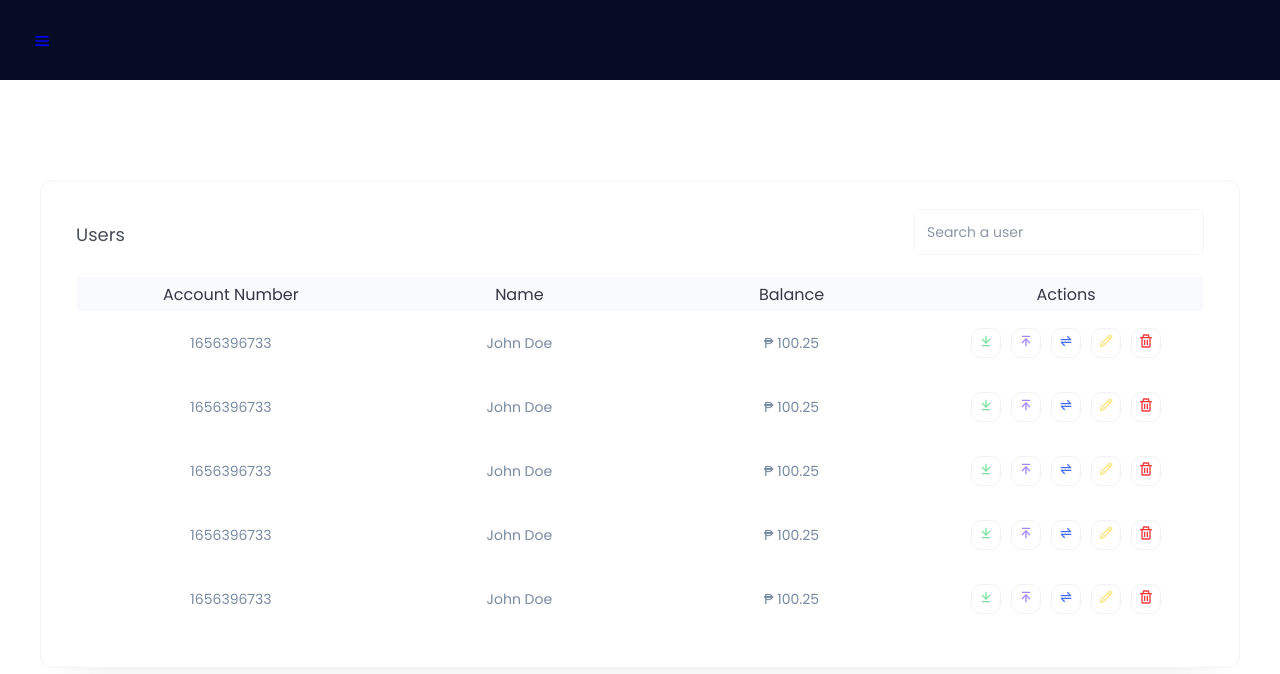
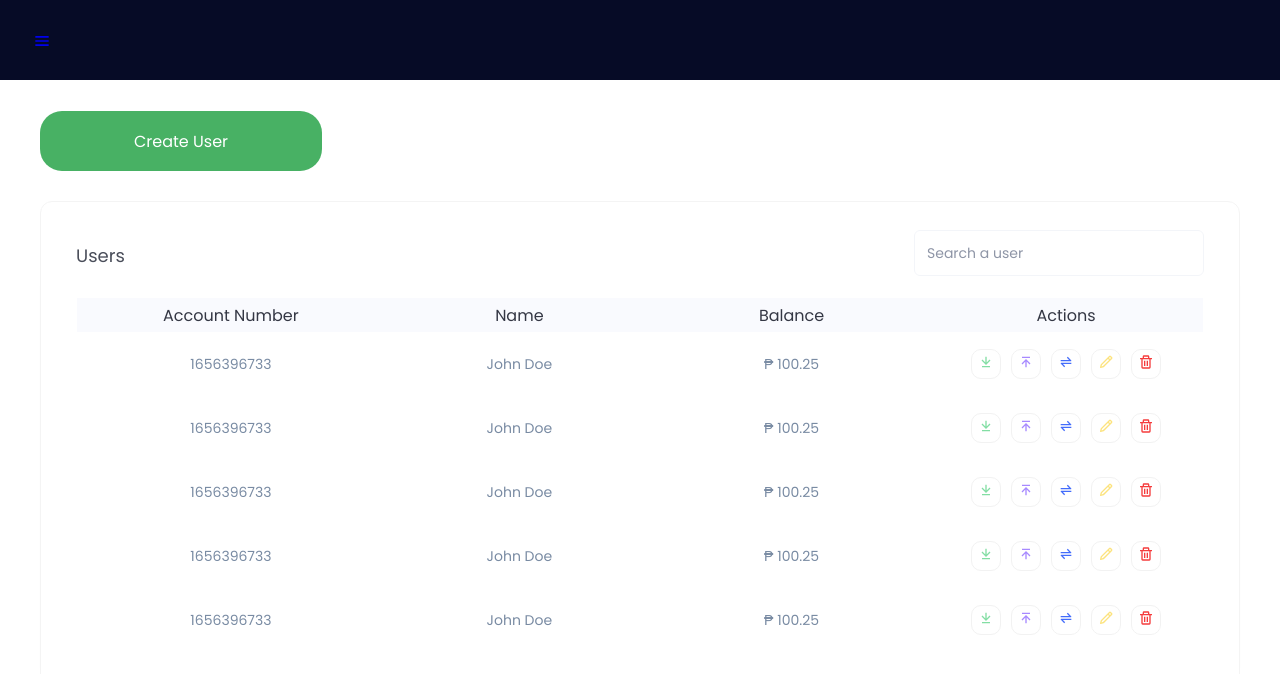
Before and after one commit to louisordonez/banking-app, a React (Create React App) app: page /Users in a window 1280 px wide. Shown: the top 674 px of the page. Built offline with nearby package versions, Linux system fonts and the light colour scheme.

Commit message:
Add create user btn

```diff
--- a/src/Assets/Styles/Scss/components/_navbar.scss
+++ b/src/Assets/Styles/Scss/components/_navbar.scss
@@ -22,6 +22,7 @@
   top: 0;
   left: -100%;
   transition: 850ms;
+  z-index: 1;
 
   span {
     margin-left: 1.6rem;
--- a/src/Assets/Styles/Scss/pages/_users.scss
+++ b/src/Assets/Styles/Scss/pages/_users.scss
@@ -1,3 +1,3 @@
-.users {
-  margin-top: 10rem;
+.add-user-btn {
+  margin-bottom: 3rem;
 }
--- a/src/Assets/Styles/Scss/utilities/_helpers.scss
+++ b/src/Assets/Styles/Scss/utilities/_helpers.scss
@@ -3,3 +3,10 @@
   align-items: center;
   justify-content: center;
 }
+
+.center {
+  position: fixed;
+  top: 50%;
+  left: 50%;
+  transform: translate(-50%, -50%);
+}
--- a/src/Routes/Users.jsx
+++ b/src/Routes/Users.jsx
@@ -1,6 +1,6 @@
 import React from 'react';
+import Button from '../Components/Button/Button';
 import UsersTable from '../Components/Table/UsersTable';
-import InputText from '../Components/Input/InputText';
 
 const users = [
   {
@@ -57,8 +57,15 @@ const users = [
 
 const Users = () => {
   return (
-    <div className="users">
-      <UsersTable users={users} />
+    <div className="flex-center center">
+      <div>
+        <div className="add-user-btn">
+          <Button textValue={`Create User`} />
+        </div>
+        <div>
+          <UsersTable users={users} />
+        </div>
+      </div>
     </div>
   );
 };
```
